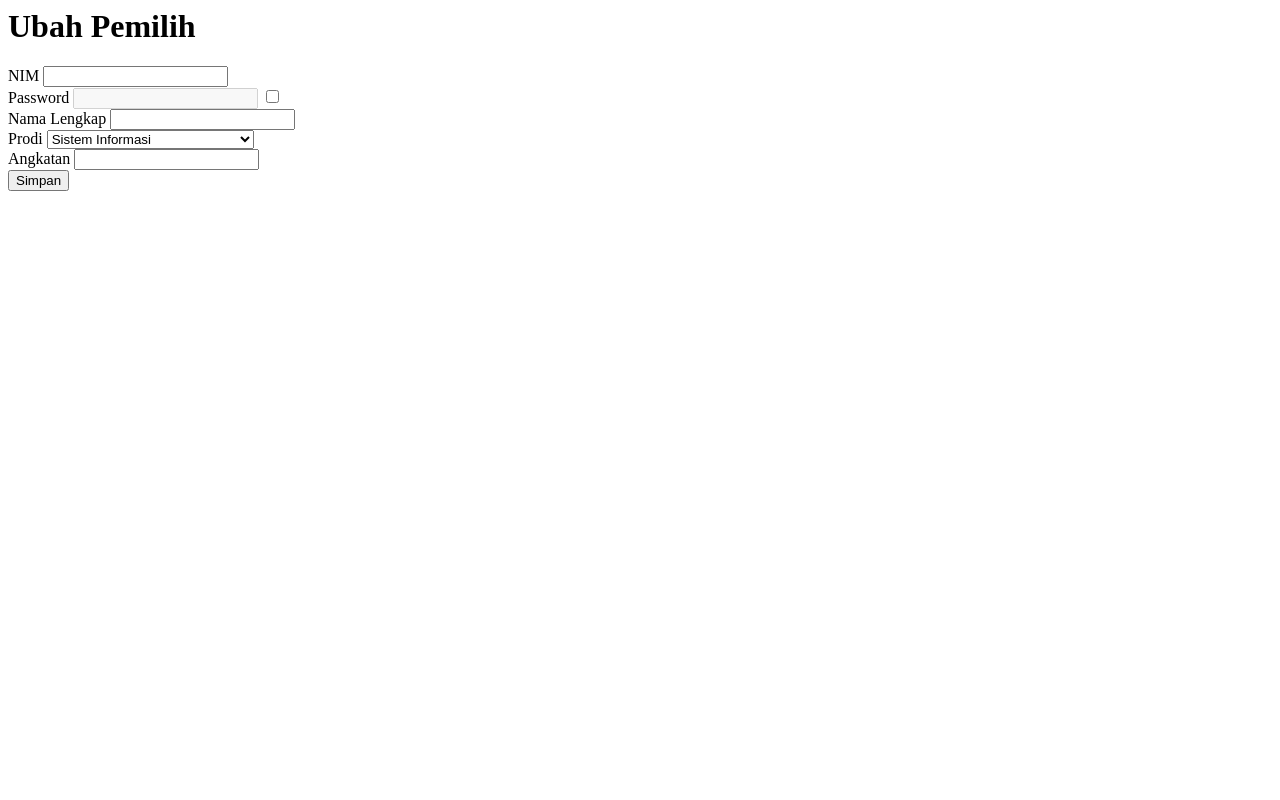
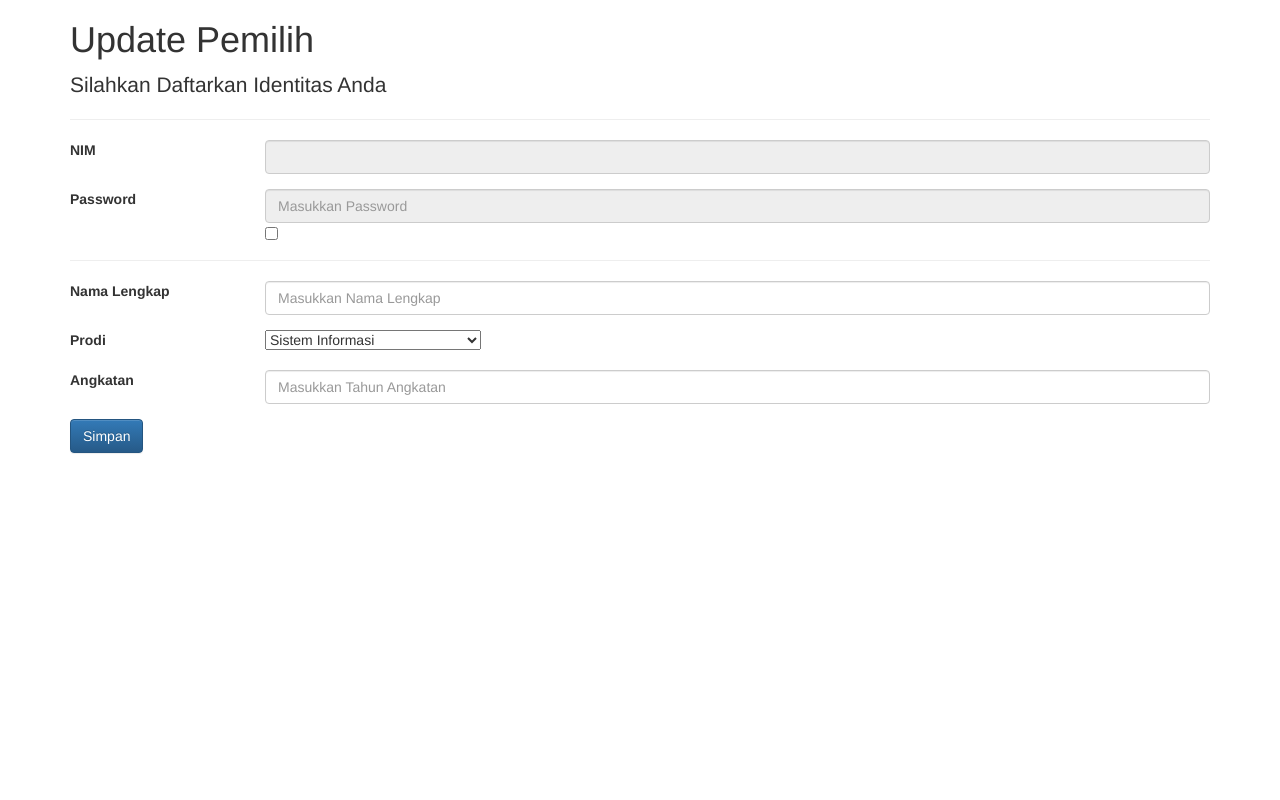
Before and after one commit to dewiaap/pemilu, a CodeIgniter app: page /pemilu/index.php/pemilwa/viewupdatepemilih/1 in a window 1280 px wide. Run offline with CodeIgniter, Linux system fonts and the light colour scheme; a user stored in the database is signed in; data comes from the database, SQL or seed files in the repository; data that the repository does not hold is empty.

Commit message:
Update ubah_pemilih.php

```diff
--- a/application/views/admin/ubah_pemilih.php
+++ b/application/views/admin/ubah_pemilih.php
@@ -1,27 +1,61 @@
 <html>
 <head>
 <title></title>
+<link rel="stylesheet" href="<?=base_url();?>assets/bootstrap/css/bootstrap.min.css">
+
 </head>
-<body>
-    <h1>Ubah Pemilih</h1>
+    <body class="d-flex flex-column h-100">
+    <!-- Page Content -->
+<main role="main" class="flex-shrink-0">
+  <div class="container">
+    <h1 class="mt-5">Update Pemilih</h1>
+    <p class="lead">Silahkan Daftarkan Identitas Anda</p>
+    <hr size="10px">
     <form action="<?=base_url()?>pemilwa/updatepemilih" method="post" enctype="multipart/form-data">
-    <label for="nim">NIM</label>
-    <input type="text" name="nim" id="nim" value="<?=$pemilih->nim?>" readonly="readonly">
-    <br><label for="password">Password</label>
-    <input type="password" name="password" id="password" disabled>
+    <div class="form-group row">
+      <label for="NIM" class="col-sm-2 col-form-label">NIM</label>
+      <div class="col-sm-10">
+        <input type="text" name="NIM" id="NIM" class="form-control" value="<?=$pemilih->nim?>" readonly="readonly">
+      </div>
+    </div>
+    <div class="form-group row">
+      <label for="password" class="col-sm-2 col-form-label">Password</label>
+      <div class="col-sm-10">
+        <input type="password" name="password" id="password" class="form-control" placeholder="Masukkan Password" required disabled>
         <input type="checkbox" id="cek-pass">
-    <br><label for="nama_lengkap">Nama Lengkap</label>
-    <input type="text" name="nama_lengkap" id="nama_lengkap" value="<?=$pemilih->nama_lengkap?>">
-    <br><label for="id_prodi">Prodi</label>
+      </div>
+    </div>
+    <hr/>
+    <div class="form-group row">
+      <label for="nama_lengkap" class="col-sm-2 col-form-label">Nama Lengkap</label>
+      <div class="col-sm-10">
+        <input type="text" name="nama_lengkap" id="nama_lengkap" class="form-control" placeholder="Masukkan Nama Lengkap" value="<?=$pemilih->nama_lengkap?>" required>
+      </div>
+    </div>
+    <div class="form-group row">
+      <label for="id_prodi" class="col-sm-2 col-form-label">Prodi</label>
+      <div class="col-sm-10">
       <select name="id_prodi" id="id_prodi">
         <?php foreach($prodi as $p){?>
         <option value="<?=$p->id_prodi?>"<?php if($p->id_prodi == $pemilih->id_prodi){echo "selected";}?>><?=$p->prodi?></option>
         <?php } ?>
       </select>
-    <br><label for="angkatan">Angkatan</label>
-    <input type="text" name="angkatan" id="angkatan" value="<?=$pemilih->angkatan?>">
-    <br><input type="submit" value="Simpan">
+      </div>
+    </div>
+    <div class="form-group row">
+      <label for="angkatan" class="col-sm-2 col-form-label">Angkatan</label>
+      <div class="col-sm-10">
+        <input type="text" name="angkatan" id="angkatan" class="form-control" placeholder="Masukkan Tahun Angkatan" value="<?=$pemilih->angkatan?>" required>
+      </div>
+    </div>
+  <div class="form-group row">
+    <div class="col-sm-10">
+      <button type="submit" class="btn btn-primary" name="register">Simpan</button>
+    </div>
+  </div>
 </form>
+  </div>
+</main>
 </body>
 <script src="https://ajax.googleapis.com/ajax/libs/jquery/3.5.1/jquery.min.js"></script>
 <script>
```
Lines whose indentation alone changed are shown as unchanged.
